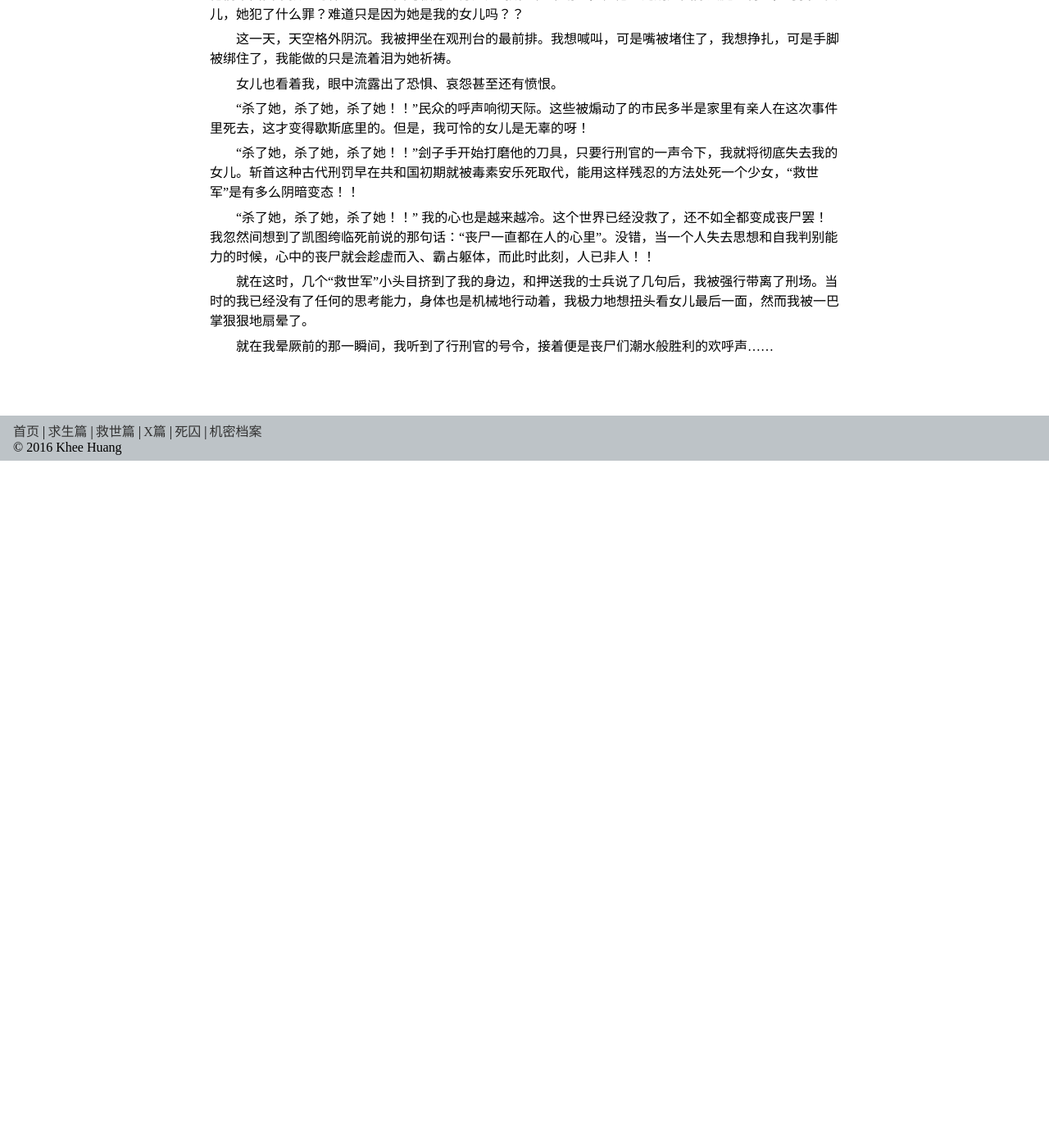
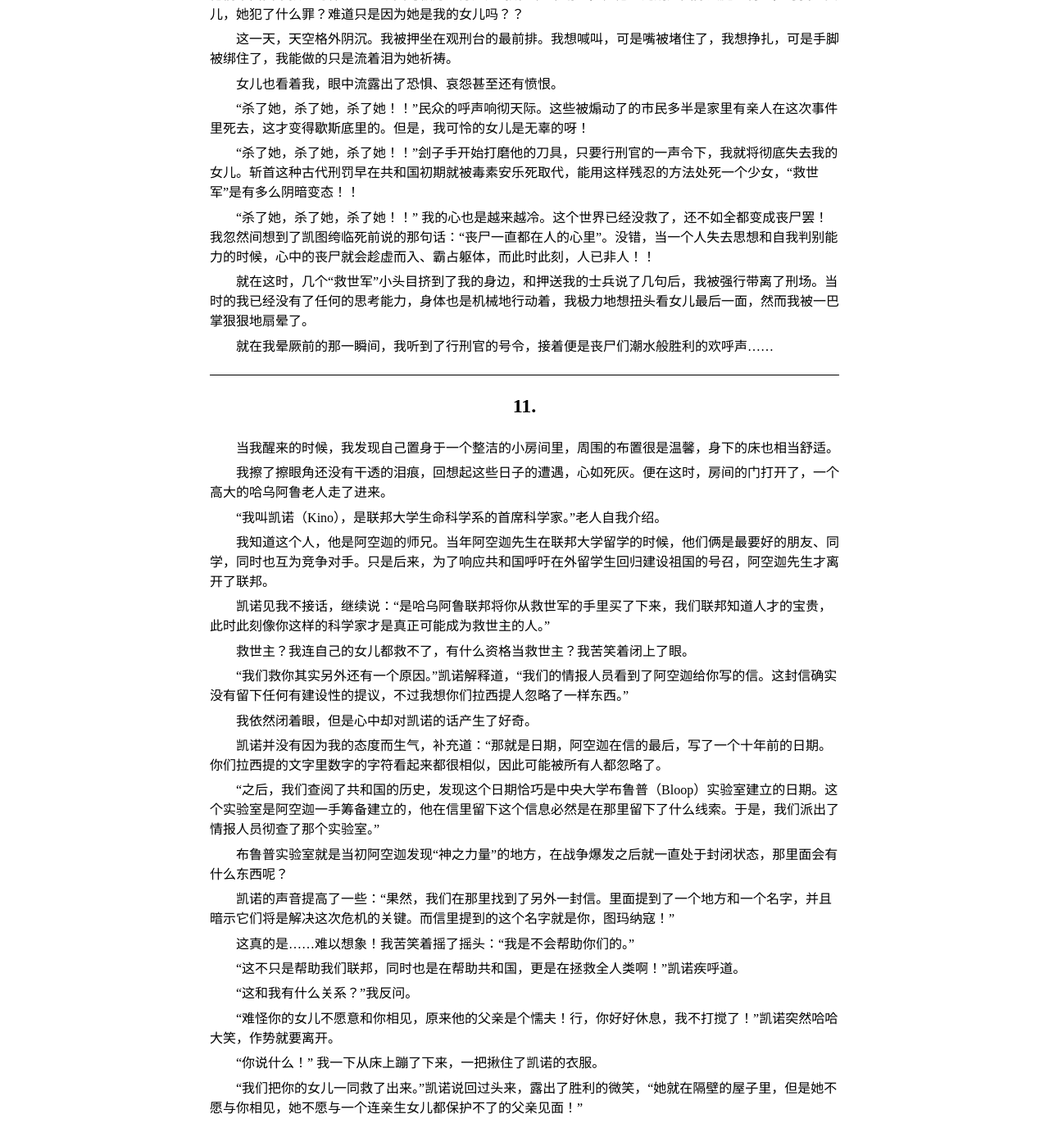
Before and after one commit to MilkVetch/doomsday, a Jekyll site: the page built from secretfiles.html, in a window 1280 px wide and 1400 px high, scrolled down 7513 px. Shown: the whole window at 82% size. Built offline with Jekyll 4.4.1, drawn with Linux system fonts in a browser that asks for light colours; Markdown is read by kramdown in place of the engine named in the settings; before the commit the page ends 8075 px from its top, so only the background shows below that.

Commit message:
chapter 11

```diff
--- a/secretfiles.html
+++ b/secretfiles.html
@@ -162,5 +162,24 @@ layout: default
 	<p>就在这时，几个“救世军”小头目挤到了我的身边，和押送我的士兵说了几句后，我被强行带离了刑场。当时的我已经没有了任何的思考能力，身体也是机械地行动着，我极力地想扭头看女儿最后一面，然而我被一巴掌狠狠地扇晕了。</p>
 	<p>就在我晕厥前的那一瞬间，我听到了行刑官的号令，接着便是丧尸们潮水般胜利的欢呼声……</p>
 	<br>
-
+	<h2>11.</h2>
+	<p>当我醒来的时候，我发现自己置身于一个整洁的小房间里，周围的布置很是温馨，身下的床也相当舒适。</p>
+	<p>我擦了擦眼角还没有干透的泪痕，回想起这些日子的遭遇，心如死灰。便在这时，房间的门打开了，一个高大的哈乌阿鲁老人走了进来。</p>
+	<p>“我叫凯诺（Kino），是联邦大学生命科学系的首席科学家。”老人自我介绍。</p>
+	<p>我知道这个人，他是阿空迦的师兄。当年阿空迦先生在联邦大学留学的时候，他们俩是最要好的朋友、同学，同时也互为竞争对手。只是后来，为了响应共和国呼吁在外留学生回归建设祖国的号召，阿空迦先生才离开了联邦。</p>
+	<p>凯诺见我不接话，继续说：“是哈乌阿鲁联邦将你从救世军的手里买了下来，我们联邦知道人才的宝贵，此时此刻像你这样的科学家才是真正可能成为救世主的人。”</p>
+	<p>救世主？我连自己的女儿都救不了，有什么资格当救世主？我苦笑着闭上了眼。</p>
+	<p>“我们救你其实另外还有一个原因。”凯诺解释道，“我们的情报人员看到了阿空迦给你写的信。这封信确实没有留下任何有建设性的提议，不过我想你们拉西提人忽略了一样东西。”</p>
+	<p>我依然闭着眼，但是心中却对凯诺的话产生了好奇。</p>
+	<p>凯诺并没有因为我的态度而生气，补充道：“那就是日期，阿空迦在信的最后，写了一个十年前的日期。你们拉西提的文字里数字的字符看起来都很相似，因此可能被所有人都忽略了。</p>
+	<p>“之后，我们查阅了共和国的历史，发现这个日期恰巧是中央大学布鲁普（Bloop）实验室建立的日期。这个实验室是阿空迦一手筹备建立的，他在信里留下这个信息必然是在那里留下了什么线索。于是，我们派出了情报人员彻查了那个实验室。”</p>
+	<p>布鲁普实验室就是当初阿空迦发现“神之力量”的地方，在战争爆发之后就一直处于封闭状态，那里面会有什么东西呢？</p>
+	<p>凯诺的声音提高了一些：“果然，我们在那里找到了另外一封信。里面提到了一个地方和一个名字，并且暗示它们将是解决这次危机的关键。而信里提到的这个名字就是你，图玛纳寇！”</p>
+	<p>这真的是……难以想象！我苦笑着摇了摇头：“我是不会帮助你们的。”</p>
+	<p>“这不只是帮助我们联邦，同时也是在帮助共和国，更是在拯救全人类啊！”凯诺疾呼道。</p>
+	<p>“这和我有什么关系？”我反问。</p>
+	<p>“难怪你的女儿不愿意和你相见，原来他的父亲是个懦夫！行，你好好休息，我不打搅了！”凯诺突然哈哈大笑，作势就要离开。</p>
+	<p>“你说什么！” 我一下从床上蹦了下来，一把揪住了凯诺的衣服。</p>
+	<p>“我们把你的女儿一同救了出来。”凯诺说回过头来，露出了胜利的微笑，“她就在隔壁的屋子里，但是她不愿与你相见，她不愿与一个连亲生女儿都保护不了的父亲见面！”</p>
+	<br>
 </div>
```
